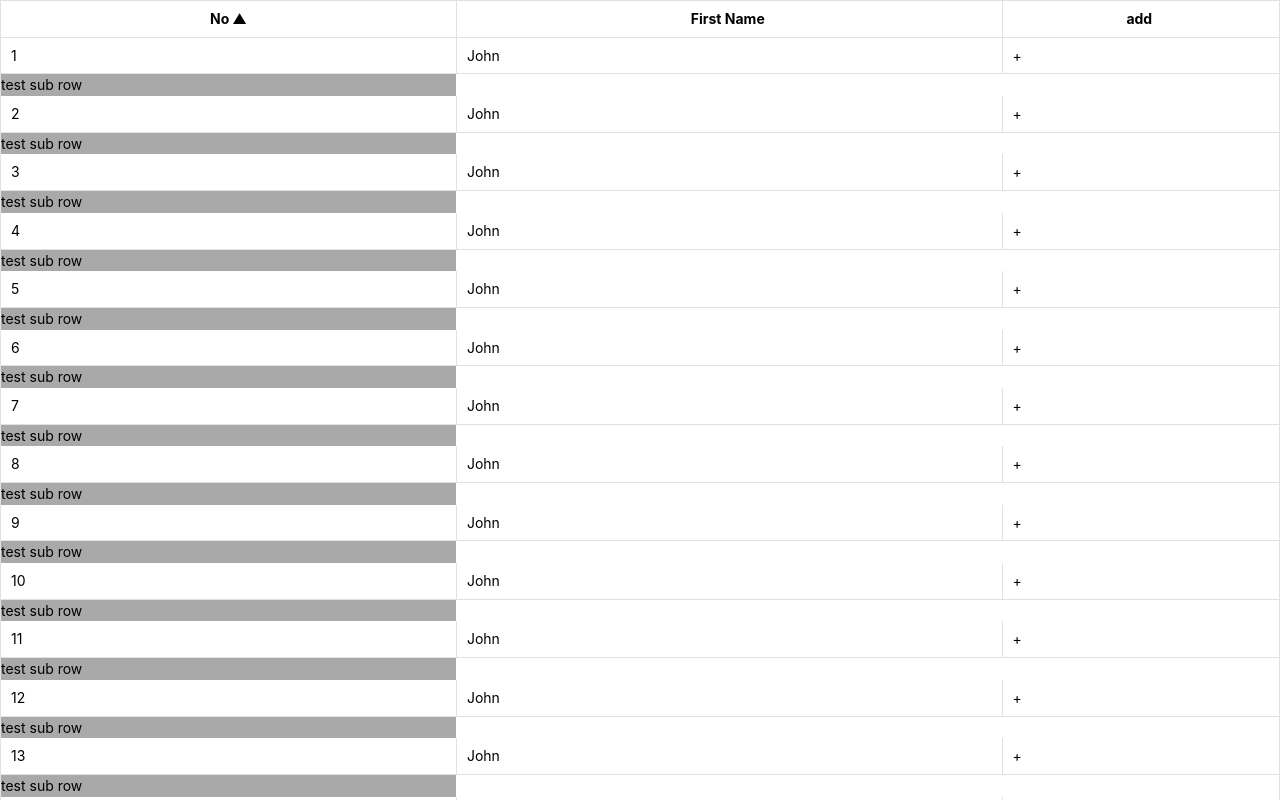
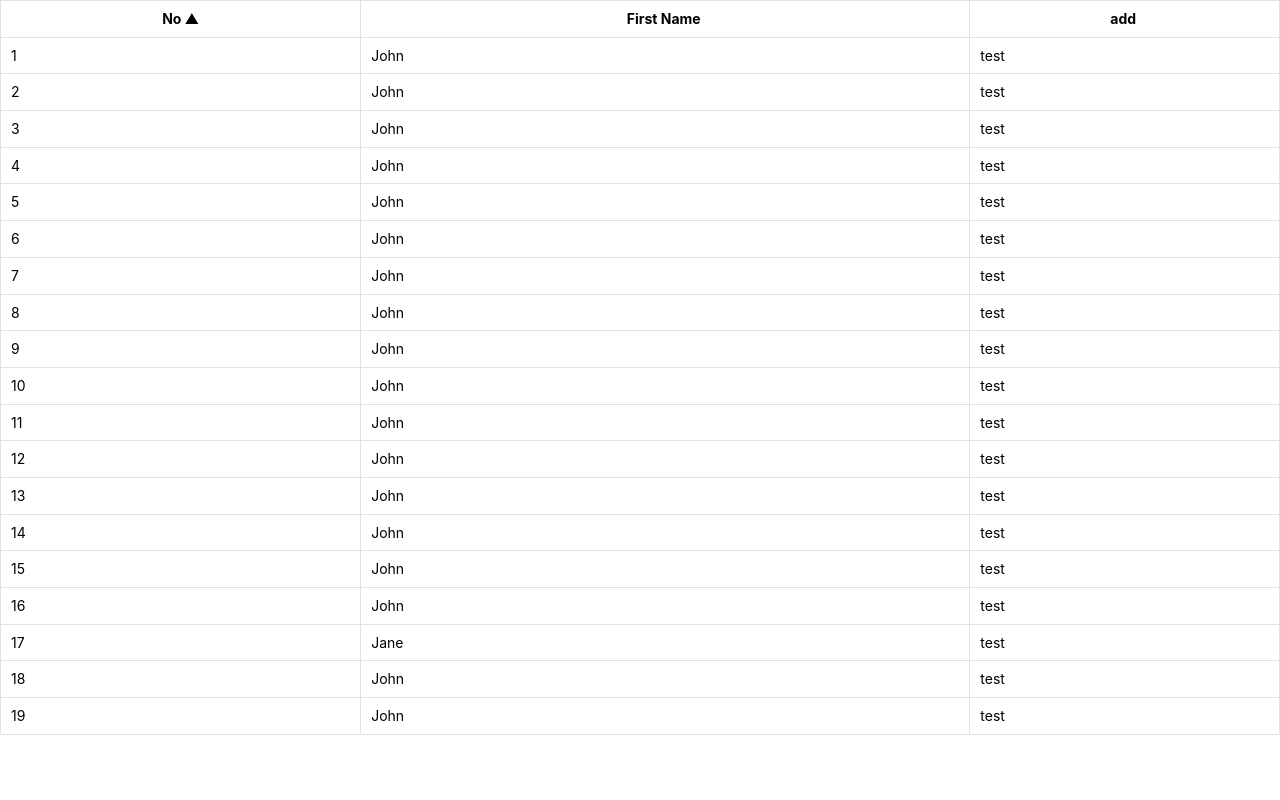
Before and after one commit to novice1993/rex-web-table, a React (Vite) app: page / in a window 1280 px wide. Shown: the top 800 px of the page. Built offline with nearby package versions, Linux system fonts and the light colour scheme.

Commit message:
[feat] sub row 렌더링 기능 구현
Desc
- click 이벤트 발생 시 sub row 렌더링 되는 기능 구현

```diff
--- a/src/App.tsx
+++ b/src/App.tsx
@@ -25,6 +25,13 @@ const columns: ColumnDef<Example>[] = [
   {
     accessorKey: "add",
     header: "add",
+    cell: ({ row }) => {
+      const handleClickCell = () => {
+        row.toggleExpanded();
+      };
+
+      return <div onClick={handleClickCell}>test</div>;
+    },
   },
 ];
 
--- a/src/components/SubRowComponents/AddSubRow.tsx
+++ b/src/components/SubRowComponents/AddSubRow.tsx
@@ -1,5 +1,5 @@
 const AddSubRow = () => {
-  return <div style={{ background: "darkgray" }}>test sub row</div>;
+  return <div style={{ width: "100%", background: "darkgray" }}>test sub row</div>;
 };
 
 export default AddSubRow;
--- a/src/components/TableBody/TableBodyRow.tsx
+++ b/src/components/TableBody/TableBodyRow.tsx
@@ -15,7 +15,7 @@ const TableBodyRow = <T,>({ row }: { row: Row<T> }) => {
       </Table.Tr>
 
       {/* Sub Row */}
-      <TableSubRow />
+      {row.getIsExpanded() && <TableSubRow row={row} />}
     </>
   );
 };
--- a/src/components/TableBody/TableSubRow.tsx
+++ b/src/components/TableBody/TableSubRow.tsx
@@ -1,10 +1,20 @@
 import { useTableContext } from "../../provider/TableProvider";
+import { Row } from "@tanstack/react-table";
+import { Table } from "@mantine/core";
 
-const TableSubRow = () => {
+const TableSubRow = <T,>({ row }: { row: Row<T> }) => {
   const { SubRowComponent } = useTableContext();
 
   if (SubRowComponent) {
-    return <SubRowComponent />;
+    const SubRow = () => SubRowComponent();
+
+    return (
+      <Table.Tr>
+        <Table.Td colSpan={row.getVisibleCells().length}>
+          <SubRow />
+        </Table.Td>
+      </Table.Tr>
+    );
   }
 };
 
```
